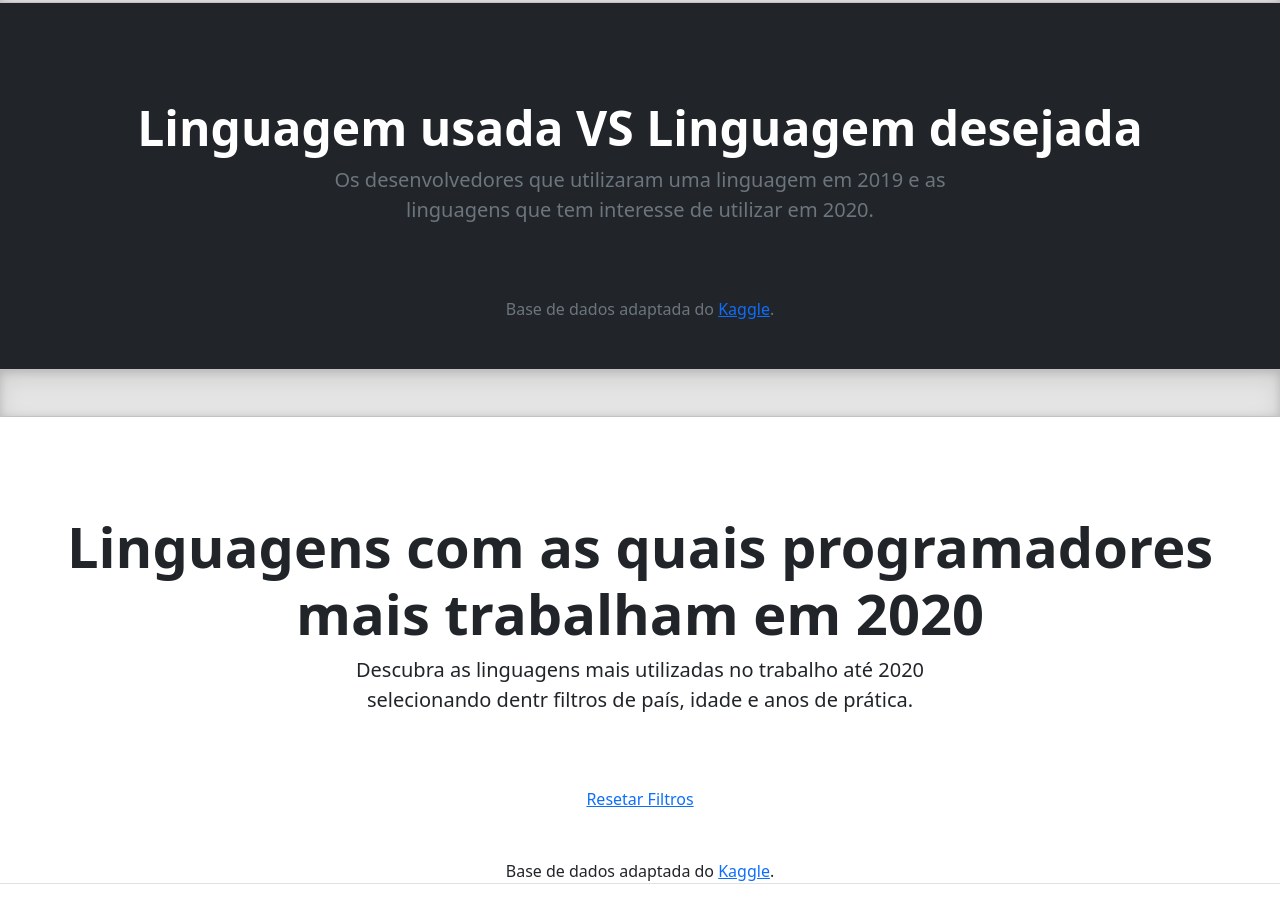
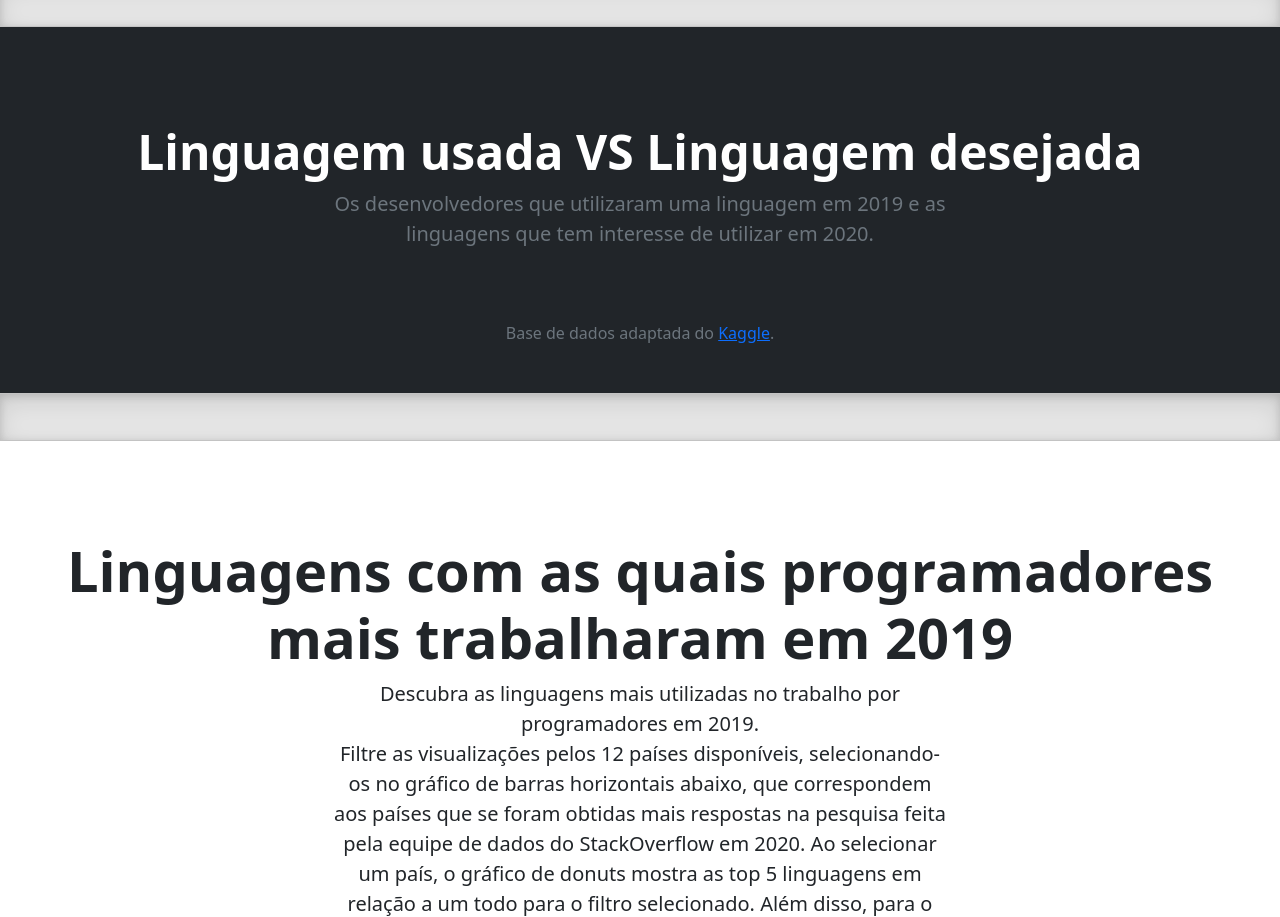
Before and after one commit to mtayllan/data_vis_project, a plain HTML site: page index.html in a window 1280 px wide. Shown: the part 2977-3894 px from the top of the page. Drawn offline with nearby package versions, Linux system fonts and the light colour scheme; no server answers; a script that the page names is missing.

Commit message:
last modification texts

```diff
--- a/index.html
+++ b/index.html
@@ -66,7 +66,7 @@
           </p>
           <span>
             De 115 tecnologias disponíveis, foram filtradas as 15 tecnologias com maior quantidade de vezes e dispostas
-            em barras verticais em ordem decrescente.
+            em barras horizontais de forma decrescente de cima para baixo.
           </span>
         </div>
         <div id="top-row"></div>
@@ -147,11 +147,12 @@
     <div class="b-divider"></div>
 
     <div class="px-4 pt-5 my-5 text-center border-bottom">
-      <h1 class="display-4 fw-bold">Linguagens com as quais programadores mais trabalham em 2020</h1>
+      <h1 class="display-4 fw-bold">Linguagens com as quais programadores mais trabalharam em 2019</h1>
       <div class="col-lg-6 mx-auto">
         <p class="lead mb-4">
-          Descubra as linguagens mais utilizadas no trabalho até 2020 selecionando dentr filtros de país, idade e anos
-          de prática.
+          Descubra as linguagens mais utilizadas no trabalho por programadores em 2019.
+          <br>
+          Filtre as visualizações pelos 12 países disponíveis, selecionando-os no gráfico de barras horizontais abaixo, que correspondem aos países que se foram obtidas mais respostas na pesquisa feita pela equipe de dados do StackOverflow em 2020. Ao selecionar um país, o gráfico de donuts mostra as top 5 linguagens em relação a um todo para o filtro selecionado. Além disso, para o mesmo filtro selecionado, tanto o gráfico de barras verticais da esquerda, que mostra a idade dos respondentes pela quantidade de respostas total, quanto o da direita, que mostra por quantos anos o respondente programa profissionalmente como parte de seu trabalho pela quantidade total de respostas, se ajustam ao mudar o filtro.
         </p>
       </div>
       <div class="container p-5">
```
